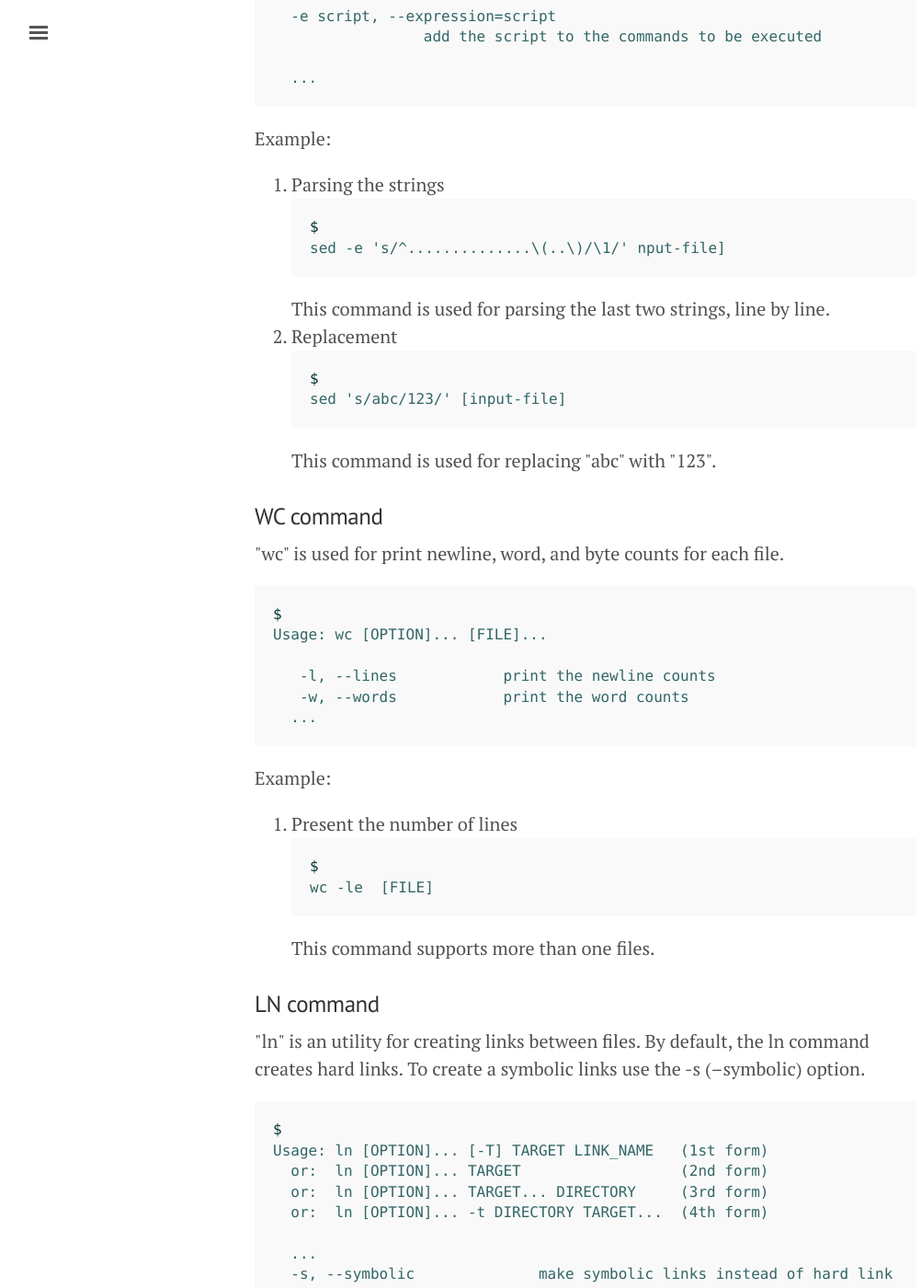
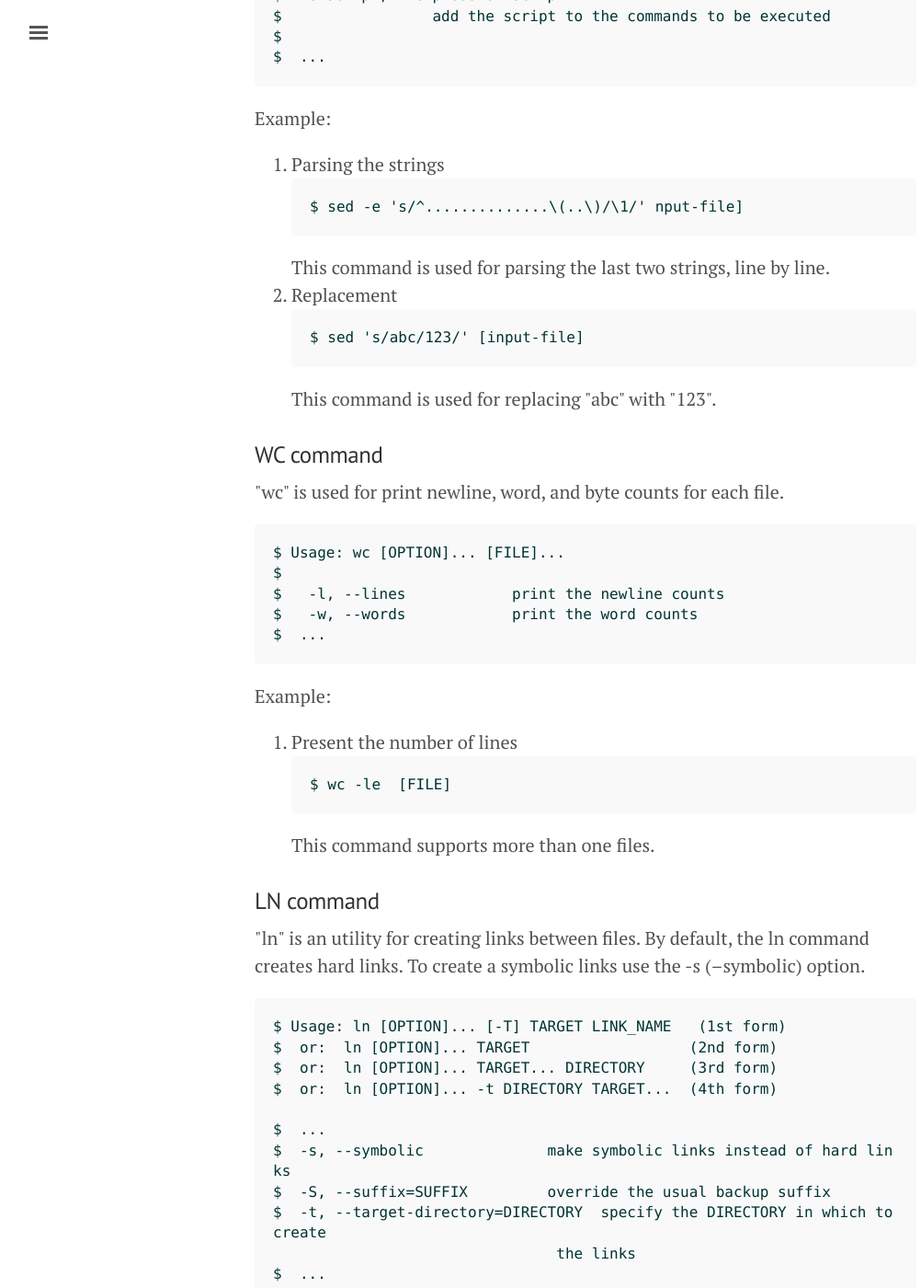
Before and after one commit to s311354/Louis, a Jekyll site: the page built from _posts/2018-01-27-Linux_Unix_command_Handbook.md, in a window 1280 px wide and 1400 px high, scrolled down 1028 px. Shown: the whole window at 92% size, without its empty margins (3-1005 px from the left). Built offline with Jekyll 4.4.1, drawn with Linux system fonts in a browser that asks for light colours; nearby versions of some CDN libraries; some web fonts are replaced; comment, search, counter and statistics services are not loaded; part of the change alters nothing that is shown; some of the changed text lies outside the part shown.

Commit message:
adjust format

```diff
--- a/_posts/2018-01-27-Linux_Unix_command_Handbook.md
+++ b/_posts/2018-01-27-Linux_Unix_command_Handbook.md
@@ -20,31 +20,28 @@ During the period from graduating to being an Engineer, Linux/Unix commands beco
 
 \"sed\" is used for finding, parsing, text substitution, replacement and text manipulations such as insertion, deletion search etc. And, we also can use sed with regular expression.
 
-<div class="language-shell highlighter-rouge"><pre class="highlight"><code><span class="nv">$ </span><span class="nb">
-Usage: sed [OPTION]... {script-only-if-no-other-script} [input-file]...
-
-  -i[SUFFIX], --in-place[=SUFFIX]
-                 edit files in place (makes backup if extension supplied).
-                 The default operation mode is to break symbolic and hard links.
-                 This can be changed with --follow-symlinks and --copy.
-
-  -e script, --expression=script
-                 add the script to the commands to be executed
-
-  ...
+<div class="language-shell highlighter-rouge"><pre class="highlight"><code><span class="nv">$ Usage: sed [OPTION]... {script-only-if-no-other-script} [input-file]...
+$
+$  -i[SUFFIX], --in-place[=SUFFIX]
+$                 edit files in place (makes backup if extension supplied).
+$                 The default operation mode is to break symbolic and hard links.
+$                 This can be changed with --follow-symlinks and --copy.
+$
+$  -e script, --expression=script
+$                 add the script to the commands to be executed
+$
+$  ...
 </span></code></pre></div>
 
 Example:
 <ol>
 <li> Parsing the strings</li>
-<div class="language-shell highlighter-rouge"><pre class="highlight"><code><span class="nv">$ </span><span class="nb">
-sed -e 's/^..............\(..\)/\1/' nput-file]
+<div class="language-shell highlighter-rouge"><pre class="highlight"><code><span class="nv">$ sed -e 's/^..............\(..\)/\1/' nput-file]
 </span></code></pre></div>
 This command is used for parsing the last two strings, line by line.
 
 <li> Replacement</li>
-<div class="language-shell highlighter-rouge"><pre class="highlight"><code><span class="nv">$ </span><span class="nb">
-sed 's/abc/123/' [input-file]
+<div class="language-shell highlighter-rouge"><pre class="highlight"><code><span class="nv">$ sed 's/abc/123/' [input-file]
 </span></code></pre></div>
 This command is used for replacing "abc" with "123".
 </ol>
@@ -53,19 +50,17 @@ This command is used for replacing "abc" with "123".
 
 \"wc\" is used for print newline, word, and byte counts for each file.
 
-<div class="language-shell highlighter-rouge"><pre class="highlight"><code><span class="nv">$ </span><span class="nb">
-Usage: wc [OPTION]... [FILE]...
-
-   -l, --lines            print the newline counts
-   -w, --words            print the word counts
-  ...
+<div class="language-shell highlighter-rouge"><pre class="highlight"><code><span class="nv">$ Usage: wc [OPTION]... [FILE]...
+$
+$   -l, --lines            print the newline counts
+$   -w, --words            print the word counts
+$  ...
 </span></code></pre></div>
 
 Example:
 <ol>
 <li> Present the number of lines</li>
-<div class="language-shell highlighter-rouge"><pre class="highlight"><code><span class="nv">$ </span><span class="nb">
-wc -le  [FILE]
+<div class="language-shell highlighter-rouge"><pre class="highlight"><code><span class="nv">$ wc -le  [FILE]
 </span></code></pre></div>
 This command supports  more than one files.
 </ol>
@@ -75,37 +70,29 @@ This command supports  more than one files.
 
 \"ln\" is an utility for creating links between files. By default, the ln command creates hard links. To create a symbolic links use the -s (--symbolic) option.
 
-<div class="language-shell highlighter-rouge"><pre class="highlight"><code><span class="nv">$ </span><span class="nb">
-Usage: ln [OPTION]... [-T] TARGET LINK_NAME   (1st form)
-  or:  ln [OPTION]... TARGET                  (2nd form)
-  or:  ln [OPTION]... TARGET... DIRECTORY     (3rd form)
-  or:  ln [OPTION]... -t DIRECTORY TARGET...  (4th form)
+<div class="language-shell highlighter-rouge"><pre class="highlight"><code><span class="nv">$ Usage: ln [OPTION]... [-T] TARGET LINK_NAME   (1st form)
+$  or:  ln [OPTION]... TARGET                  (2nd form)
+$  or:  ln [OPTION]... TARGET... DIRECTORY     (3rd form)
+$  or:  ln [OPTION]... -t DIRECTORY TARGET...  (4th form)
 
-  ...
-  -s, --symbolic              make symbolic links instead of hard links
-  -S, --suffix=SUFFIX         override the usual backup suffix
-  -t, --target-directory=DIRECTORY  specify the DIRECTORY in which to create
+$  ...
+$  -s, --symbolic              make symbolic links instead of hard links
+$  -S, --suffix=SUFFIX         override the usual backup suffix
+$  -t, --target-directory=DIRECTORY  specify the DIRECTORY in which to create
                                 the links
-  ...
+$  ...
 </span></code></pre></div>
 
 Example:
 <ol>
 <li> Creating Symlinks</li>
-<div class="language-shell highlighter-rouge"><pre class="highlight"><code><span class="nv">$ </span><span class="nb">
-ln -s source_file symbolic_link
+<div class="language-shell highlighter-rouge"><pre class="highlight"><code><span class="nv">$ ln -s source_file symbolic_link
 </span></code></pre></div>
 This command creates symbolic link in Linux, replascing source_file with the name of the existing file for which you want to create the symbolic link and symbolic_link with the name of the symbolic link.
 </ol>
 
 
-
-
 =========== To be continued.... ==========
-
-
-
-
 
 
 ## Reference
```
